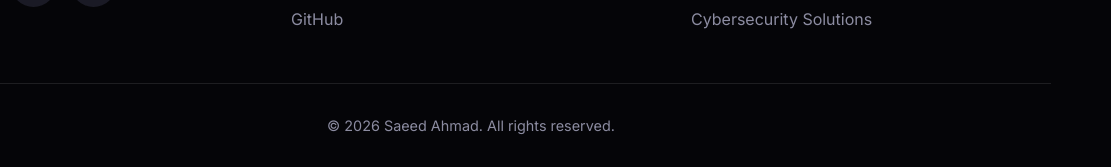
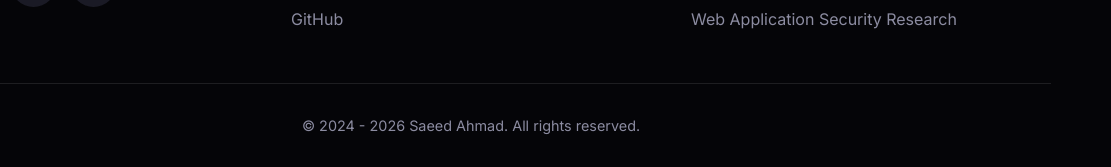
Before and after one commit to ashackmaster/Portofolio, a plain HTML site: page index.html in a window 1280 px wide. Shown: the part 5652-5819 px from the top of the page, 169-1280 px from the left. Drawn offline with nearby package versions, Linux system fonts and the light colour scheme.

Commit message:
Update footer content and security listing

```diff
--- a/index.html
+++ b/index.html
@@ -1900,12 +1900,12 @@
                         <li>Web Application Development</li>
                         <li>Python Programming</li>
                         <li>AI/ML Implementation</li>
-                        <li>Cybersecurity Solutions</li>
+                        <li>Web Application Security Research</li>
                     </ul>
                 </div>
             </div>
             <div class="copyright">
-                <p>&copy; 2026 Saeed Ahmad. All rights reserved.</p>
+                <p>&copy; 2024 - 2026 Saeed Ahmad. All rights reserved.</p>
             </div>
         </div>
     </footer>
```
